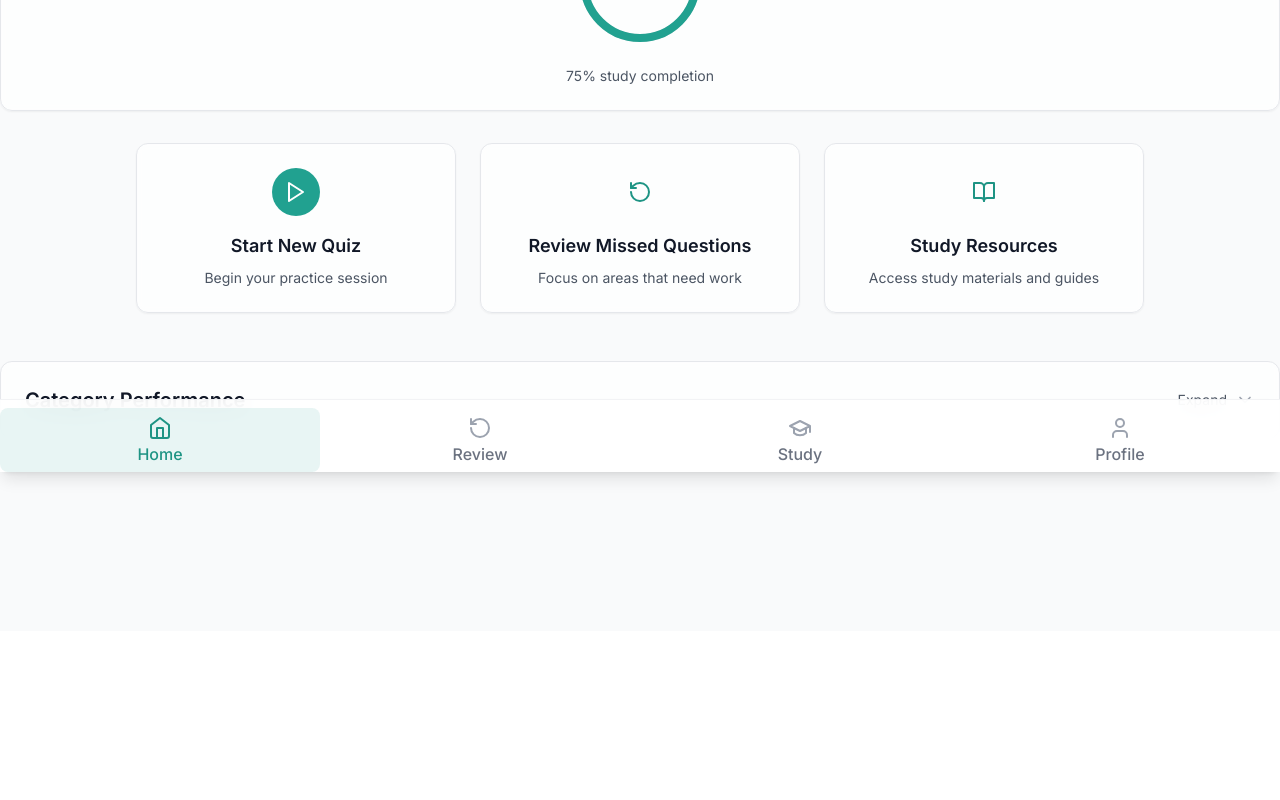
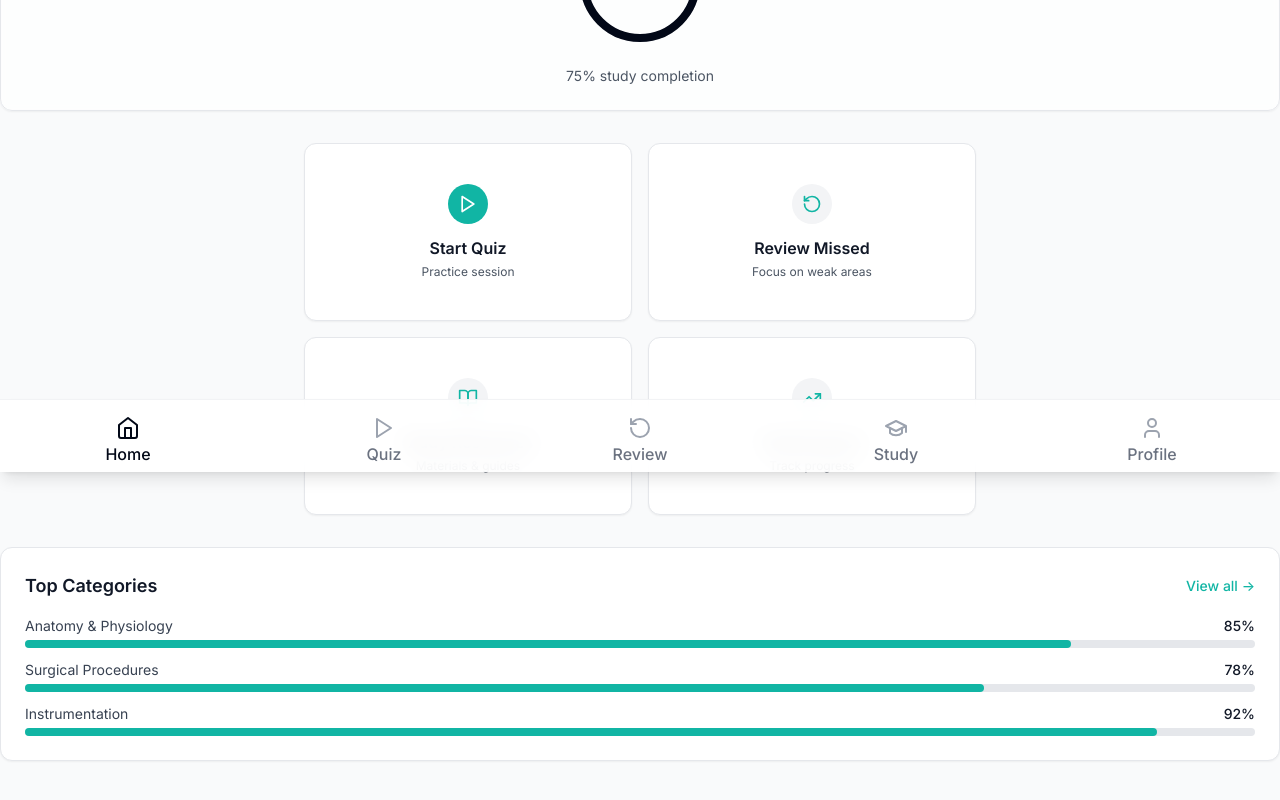
Before and after one commit to tlfla/study-supernova-beta, a React (Vite) app: page / in a window 1280 px wide. Shown: the part 328-1128 px from the top of the page. Before the commit the page ends 959 px from the top, so only its background shows below. Built offline with nearby package versions, Linux system fonts and the light colour scheme.

Commit message:
ui tweaks 1 929

```diff
--- a/src/components/common/BottomTabBar.tsx
+++ b/src/components/common/BottomTabBar.tsx
@@ -1,5 +1,5 @@
 import { useLocation, useNavigate } from 'react-router-dom'
-import { Home, BookOpen, RotateCcw, GraduationCap, User } from 'lucide-react'
+import { Home, BookOpen, RotateCcw, GraduationCap, User, Play } from 'lucide-react'
 import { clsx } from 'clsx'
 
 interface TabItem {
@@ -10,6 +10,7 @@ interface TabItem {
 
 const tabs: TabItem[] = [
   { path: '/', label: 'Home', icon: Home },
+  { path: '/quiz-options', label: 'Quiz', icon: Play },
   { path: '/review', label: 'Review', icon: RotateCcw },
   { path: '/study', label: 'Study', icon: GraduationCap },
   { path: '/profile', label: 'Profile', icon: User }
--- a/src/pages/Dashboard.tsx
+++ b/src/pages/Dashboard.tsx
@@ -122,95 +122,96 @@ export default function Dashboard() {
           </div>
         </Card>
 
-        {/* Hero Actions - Exactly 3 centered and tall */}
-        <div className="flex justify-center gap-6 mb-12">
+        {/* Quick Actions - 2x2 Grid */}
+        <div className="grid grid-cols-2 gap-4 mb-8 max-w-2xl mx-auto">
           <Card
-            className="cursor-pointer hover:shadow-lg transition-all duration-200 bg-white/70 backdrop-blur-sm shadow-lg rounded-2xl border-border min-h-[120px] w-80 flex flex-col justify-center"
+            className="cursor-pointer transition-all duration-200 border border-black/10 rounded-xl shadow-sm min-h-[110px] flex flex-col justify-center hover:ring-2 hover:ring-[var(--primary-500)]/20"
             onClick={handleStartQuiz}
           >
-            <div className="text-center">
-              <div className="bg-primary-500 w-12 h-12 rounded-full flex items-center justify-center mx-auto mb-4">
-                <Play className="h-6 w-6 text-white" />
+            <div className="text-center p-4">
+              <div className="w-10 h-10 rounded-full flex items-center justify-center mx-auto mb-3" style={{ backgroundColor: 'var(--primary-500)' }}>
+                <Play className="h-5 w-5 text-white" />
               </div>
-              <h3 className="font-semibold text-gray-900 text-lg mb-2">Start New Quiz</h3>
-              <p className="text-sm text-gray-600">Begin your practice session</p>
+              <h3 className="font-semibold text-gray-900 text-base mb-1">Start Quiz</h3>
+              <p className="text-xs text-gray-600">Practice session</p>
             </div>
           </Card>
 
           <Card
-            className="cursor-pointer hover:shadow-lg transition-all duration-200 bg-white/70 backdrop-blur-sm shadow-lg rounded-2xl border-border min-h-[120px] w-80 flex flex-col justify-center hover:bg-primary-50/70"
+            className="cursor-pointer transition-all duration-200 border border-black/10 rounded-xl shadow-sm min-h-[110px] flex flex-col justify-center hover:ring-2 hover:ring-[var(--primary-500)]/20"
             onClick={handleReviewMissed}
           >
-            <div className="text-center">
-              <div className="bg-primary-100 w-12 h-12 rounded-full flex items-center justify-center mx-auto mb-4">
-                <RotateCcw className="h-6 w-6 text-primary-600" />
+            <div className="text-center p-4">
+              <div className="w-10 h-10 rounded-full bg-gray-100 flex items-center justify-center mx-auto mb-3">
+                <RotateCcw className="h-5 w-5" style={{ color: 'var(--primary-500)' }} />
               </div>
-              <h3 className="font-semibold text-gray-900 text-lg mb-2">Review Missed Questions</h3>
-              <p className="text-sm text-gray-600">Focus on areas that need work</p>
+              <h3 className="font-semibold text-gray-900 text-base mb-1">Review Missed</h3>
+              <p className="text-xs text-gray-600">Focus on weak areas</p>
             </div>
           </Card>
 
           <Card
-            className="cursor-pointer hover:shadow-lg transition-all duration-200 bg-white/70 backdrop-blur-sm shadow-lg rounded-2xl border-border min-h-[120px] w-80 flex flex-col justify-center hover:bg-primary-50/70"
+            className="cursor-pointer transition-all duration-200 border border-black/10 rounded-xl shadow-sm min-h-[110px] flex flex-col justify-center hover:ring-2 hover:ring-[var(--primary-500)]/20"
             onClick={handleStudyResources}
           >
-            <div className="text-center">
-              <div className="bg-primary-100 w-12 h-12 rounded-full flex items-center justify-center mx-auto mb-4">
-                <BookOpen className="h-6 w-6 text-primary-600" />
+            <div className="text-center p-4">
+              <div className="w-10 h-10 rounded-full bg-gray-100 flex items-center justify-center mx-auto mb-3">
+                <BookOpen className="h-5 w-5" style={{ color: 'var(--primary-500)' }} />
               </div>
-              <h3 className="font-semibold text-gray-900 text-lg mb-2">Study Resources</h3>
-              <p className="text-sm text-gray-600">Access study materials and guides</p>
+              <h3 className="font-semibold text-gray-900 text-base mb-1">Study Resources</h3>
+              <p className="text-xs text-gray-600">Materials & guides</p>
+            </div>
+          </Card>
+
+          <Card
+            className="cursor-pointer transition-all duration-200 border border-black/10 rounded-xl shadow-sm min-h-[110px] flex flex-col justify-center hover:ring-2 hover:ring-[var(--primary-500)]/20"
+            onClick={() => navigate('/profile#performance')}
+          >
+            <div className="text-center p-4">
+              <div className="w-10 h-10 rounded-full bg-gray-100 flex items-center justify-center mx-auto mb-3">
+                <TrendingUp className="h-5 w-5" style={{ color: 'var(--primary-500)' }} />
+              </div>
+              <h3 className="font-semibold text-gray-900 text-base mb-1">Performance</h3>
+              <p className="text-xs text-gray-600">Track progress</p>
             </div>
           </Card>
         </div>
 
-        {/* Category Performance */}
-        <Card className="bg-white/70 backdrop-blur-sm shadow-lg rounded-2xl border-border mb-8">
+        {/* Category Performance Snippet */}
+        <Card className="border border-black/10 rounded-xl shadow-sm">
+          <div className="flex items-center justify-between mb-4">
+            <h2 className="text-lg font-semibold text-gray-900">Top Categories</h2>
             <button
-            onClick={() => setCategoryPerformanceExpanded(!categoryPerformanceExpanded)}
-            className="flex items-center justify-between w-full text-left"
+              onClick={() => navigate('/profile#performance')}
+              className="text-sm font-medium hover:underline"
+              style={{ color: 'var(--primary-500)' }}
             >
-            <h2 className="text-xl font-semibold text-gray-900">Category Performance</h2>
-            <div className="flex items-center space-x-2">
-              <div className="text-sm text-gray-600">
-                {categoryPerformanceExpanded ? 'Collapse' : 'Expand'}
+              View all →
+            </button>
           </div>
-              {categoryPerformanceExpanded ? (
-                <ChevronUp className="h-5 w-5 text-gray-400" />
-              ) : (
-                <ChevronDown className="h-5 w-5 text-gray-400" />
-              )}
+          <div className="space-y-3">
+            {[
+              { name: 'Anatomy & Physiology', score: 85 },
+              { name: 'Surgical Procedures', score: 78 },
+              { name: 'Instrumentation', score: 92 }
+            ].map((category) => (
+              <div key={category.name} className="space-y-1">
+                <div className="flex items-center justify-between text-sm">
+                  <span className="text-gray-700">{category.name}</span>
+                  <span className="font-medium text-gray-900">{category.score}%</span>
                 </div>
-          </button>
-
-          {categoryPerformanceExpanded && (
-            <div className="mt-6 pt-6 border-t border-gray-200">
-              <div className="grid grid-cols-1 md:grid-cols-2 lg:grid-cols-3 gap-6">
-                {['Anatomy & Physiology', 'Surgical Procedures', 'Instrumentation'].map((category) => (
-                  <div key={category} className="space-y-3">
-                    <div className="flex items-center justify-between">
-                      <h3 className="font-medium text-gray-900">{category}</h3>
-                      <span className="text-sm text-gray-500">Best: 85%</span>
-                    </div>
-                    <div className="space-y-2">
-                      {/* Mock line graph placeholder */}
-                      <div className="h-16 bg-gray-50 rounded-lg flex items-end justify-between p-2 border border-gray-100">
-                        <div className="w-2 h-8 bg-primary-300 rounded-t"></div>
-                        <div className="w-2 h-12 bg-primary-400 rounded-t"></div>
-                        <div className="w-2 h-6 bg-primary-500 rounded-t"></div>
-                        <div className="w-2 h-10 bg-primary-600 rounded-t"></div>
-                        <div className="w-2 h-14 bg-primary-700 rounded-t"></div>
-                      </div>
-                      <div className="flex justify-between text-sm text-gray-600">
-                        <span>Practice this week: 12</span>
-                        <span>Tap to review →</span>
-                      </div>
+                <div className="w-full bg-gray-200 rounded-full h-2">
+                  <div
+                    className="h-2 rounded-full transition-all duration-300"
+                    style={{
+                      width: `${category.score}%`,
+                      backgroundColor: 'var(--primary-500)'
+                    }}
+                  />
                 </div>
               </div>
             ))}
           </div>
-            </div>
-          )}
         </Card>
 
       </div>
--- a/src/pages/Profile.tsx
+++ b/src/pages/Profile.tsx
@@ -96,9 +96,11 @@ export default function Profile() {
               </div>
               <button
                 onClick={() => handleToggle('notifications')}
-                className={`relative inline-flex h-6 w-11 items-center rounded-full transition-colors duration-200 focus:outline-none focus:ring-2 focus:ring-primary-500 focus:ring-offset-2 ${
-                  settings.notifications ? 'bg-primary-500' : 'bg-gray-200'
-                }`}
+                className="relative inline-flex h-6 w-11 items-center rounded-full transition-colors duration-200 focus:outline-none focus:ring-2 focus:ring-offset-2"
+                style={{
+                  backgroundColor: settings.notifications ? 'var(--primary-500)' : '#E5E7EB',
+                  boxShadow: settings.notifications ? `0 0 0 2px var(--primary-500)` : 'none'
+                }}
               >
                 <span
                   className={`inline-block h-4 w-4 transform rounded-full bg-white transition-transform duration-200 ${
@@ -119,9 +121,10 @@ export default function Profile() {
               </div>
               <button
                 onClick={() => handleToggle('soundEffects')}
-                className={`relative inline-flex h-6 w-11 items-center rounded-full transition-colors duration-200 focus:outline-none focus:ring-2 focus:ring-primary-500 focus:ring-offset-2 ${
-                  settings.soundEffects ? 'bg-primary-500' : 'bg-gray-200'
-                }`}
+                className="relative inline-flex h-6 w-11 items-center rounded-full transition-colors duration-200 focus:outline-none focus:ring-2 focus:ring-offset-2"
+                style={{
+                  backgroundColor: settings.soundEffects ? 'var(--primary-500)' : '#E5E7EB'
+                }}
               >
                 <span
                   className={`inline-block h-4 w-4 transform rounded-full bg-white transition-transform duration-200 ${
@@ -142,9 +145,10 @@ export default function Profile() {
               </div>
               <button
                 onClick={() => handleToggle('darkMode')}
-                className={`relative inline-flex h-6 w-11 items-center rounded-full transition-colors duration-200 focus:outline-none focus:ring-2 focus:ring-primary-500 focus:ring-offset-2 ${
-                  settings.darkMode ? 'bg-primary-500' : 'bg-gray-200'
-                }`}
+                className="relative inline-flex h-6 w-11 items-center rounded-full transition-colors duration-200 focus:outline-none focus:ring-2 focus:ring-offset-2"
+                style={{
+                  backgroundColor: settings.darkMode ? 'var(--primary-500)' : '#E5E7EB'
+                }}
               >
                 <span
                   className={`inline-block h-4 w-4 transform rounded-full bg-white transition-transform duration-200 ${
@@ -165,9 +169,10 @@ export default function Profile() {
               </div>
               <button
                 onClick={() => handleToggle('highContrast')}
-                className={`relative inline-flex h-6 w-11 items-center rounded-full transition-colors duration-200 focus:outline-none focus:ring-2 focus:ring-primary-500 focus:ring-offset-2 ${
-                  settings.highContrast ? 'bg-primary-500' : 'bg-gray-200'
-                }`}
+                className="relative inline-flex h-6 w-11 items-center rounded-full transition-colors duration-200 focus:outline-none focus:ring-2 focus:ring-offset-2"
+                style={{
+                  backgroundColor: settings.highContrast ? 'var(--primary-500)' : '#E5E7EB'
+                }}
               >
                 <span
                   className={`inline-block h-4 w-4 transform rounded-full bg-white transition-transform duration-200 ${
@@ -186,24 +191,62 @@ export default function Profile() {
           </div>
         </Card>
 
+        {/* Category Performance */}
+        <Card className="mb-8" id="performance">
+          <h2 className="text-xl font-semibold text-gray-900 mb-6">Category Performance</h2>
+          <div className="space-y-4">
+            {[
+              { name: 'Anatomy & Physiology', score: 85, attempted: 45 },
+              { name: 'Surgical Procedures', score: 78, attempted: 38 },
+              { name: 'Instrumentation', score: 92, attempted: 52 },
+              { name: 'Sterilization', score: 88, attempted: 41 },
+              { name: 'Patient Care', score: 76, attempted: 35 },
+              { name: 'Microbiology', score: 81, attempted: 28 },
+              { name: 'Pharmacology', score: 73, attempted: 30 },
+              { name: 'Medical Ethics', score: 90, attempted: 22 },
+              { name: 'Emergency Procedures', score: 69, attempted: 18 },
+              { name: 'Post-Operative Care', score: 84, attempted: 25 }
+            ].map((category) => (
+              <div key={category.name} className="space-y-2">
+                <div className="flex items-center justify-between text-sm">
+                  <span className="text-gray-700 font-medium">{category.name}</span>
+                  <div className="flex items-center gap-3">
+                    <span className="text-gray-500 text-xs">{category.attempted} attempted</span>
+                    <span className="font-bold text-gray-900 min-w-[45px] text-right">{category.score}%</span>
+                  </div>
+                </div>
+                <div className="w-full bg-gray-200 rounded-full h-2">
+                  <div
+                    className="h-2 rounded-full transition-all duration-300"
+                    style={{
+                      width: `${category.score}%`,
+                      backgroundColor: 'var(--primary-500)'
+                    }}
+                  />
+                </div>
+              </div>
+            ))}
+          </div>
+        </Card>
+
         {/* Your Stats */}
-        <Card>
+        <Card className="mb-8">
           <h2 className="text-xl font-semibold text-gray-900 mb-6">Your Stats</h2>
           <div className="grid grid-cols-1 md:grid-cols-3 gap-6">
             <div className="text-center">
-              <p className="text-3xl font-bold text-primary-600">
+              <p className="text-3xl font-bold" style={{ color: 'var(--primary-500)' }}>
                 {state.userProgress.reduce((sum, p) => sum + p.questions_attempted, 0)}
               </p>
               <p className="text-sm text-gray-600 mt-1">Questions Attempted</p>
             </div>
             <div className="text-center">
-              <p className="text-3xl font-bold text-green-600">
+              <p className="text-3xl font-bold" style={{ color: 'var(--success-500)' }}>
                 {state.userProgress.reduce((sum, p) => sum + p.questions_correct, 0)}
               </p>
               <p className="text-sm text-gray-600 mt-1">Correct Answers</p>
             </div>
             <div className="text-center">
-              <p className="text-3xl font-bold text-blue-600">
+              <p className="text-3xl font-bold" style={{ color: 'var(--primary-500)' }}>
                 {state.userProgress.length > 0
                   ? Math.round(state.userProgress.reduce((sum, p) => sum + p.best_score, 0) / state.userProgress.length)
                   : 0
@@ -215,7 +258,7 @@ export default function Profile() {
         </Card>
 
         {/* App Info */}
-        <Card>
+        <Card className="mb-8">
           <h2 className="text-xl font-semibold text-gray-900 mb-6">App Information</h2>
           <div className="space-y-4">
             <div className="flex justify-between items-center">
@@ -224,7 +267,7 @@ export default function Profile() {
             </div>
             <div className="flex justify-between items-center">
               <span className="text-gray-600">Data Provider</span>
-              <span className="font-medium text-primary-600">Mock Data</span>
+              <span className="font-medium" style={{ color: 'var(--primary-500)' }}>Mock Data</span>
             </div>
             <div className="flex justify-between items-center">
               <span className="text-gray-600">Questions Available</span>
--- a/src/pages/QuizOptions.tsx
+++ b/src/pages/QuizOptions.tsx
@@ -43,12 +43,21 @@ const questionCounts = [
   { value: '100', label: '100 Questions' }
 ]
 
+const questionSources = [
+  { value: 'fresh', label: 'Fresh Questions' },
+  { value: 'missed', label: 'Missed Questions' },
+  { value: 'bookmarked', label: 'Bookmarked' },
+  { value: 'all_available', label: 'All Available' }
+]
+
 export default function QuizOptions() {
   const navigate = useNavigate()
   const { dispatch } = useAppContext()
   const dataProvider = DataProvider.getInstance()
 
+  const [selectedCategory, setSelectedCategory] = useState('all')
   const [selectedQuestionCount, setSelectedQuestionCount] = useState('20')
+  const [selectedSource, setSelectedSource] = useState('fresh')
   const [selectedTimeLimit, setSelectedTimeLimit] = useState('none')
   const [selectedMode, setSelectedMode] = useState('practice')
   const [isLoading, setIsLoading] = useState(false)
@@ -142,10 +151,68 @@ export default function QuizOptions() {
 
       {/* Main Content */}
       <div className="max-w-4xl mx-auto px-4 py-8 safe-area-padding-left safe-area-padding-right safe-area-padding-bottom">
-        <Card className="mb-8 bg-white/70 backdrop-blur-sm shadow-lg rounded-2xl border-border">
+        <Card className="mb-8 border border-black/10 rounded-xl shadow-sm bg-white">
           <h2 className="text-xl font-semibold text-gray-900 mb-6">Quiz Configuration</h2>
 
           <div className="space-y-6">
+            {/* Category */}
+            <div>
+              <label className="block text-sm font-medium text-gray-700 mb-2">
+                Category
+              </label>
+              <Dropdown
+                options={categories}
+                value={selectedCategory}
+                onChange={setSelectedCategory}
+                placeholder="Select category"
+              />
+            </div>
+
+            {/* Question Source */}
+            <div>
+              <label className="block text-sm font-medium text-gray-700 mb-2">
+                Question Source
+              </label>
+              <Dropdown
+                options={questionSources}
+                value={selectedSource}
+                onChange={setSelectedSource}
+                placeholder="Select source"
+              />
+            </div>
+
+            {/* Question Count */}
+            <div>
+              <label className="block text-sm font-medium text-gray-700 mb-2">
+                Number of Questions
+              </label>
+              <input
+                type="number"
+                min="5"
+                max="100"
+                step="5"
+                value={selectedQuestionCount}
+                onChange={(e) => setSelectedQuestionCount(e.target.value)}
+                className="w-full bg-white border border-black/10 rounded-xl px-3 py-2 focus:outline-none focus:ring-2 focus:ring-[var(--primary-500)] focus:border-[var(--primary-500)]"
+              />
+              <div className="flex gap-2 mt-2">
+                {['10', '20', '30'].map((count) => (
+                  <button
+                    key={count}
+                    onClick={() => setSelectedQuestionCount(count)}
+                    className={`px-3 py-1 text-sm rounded-lg border transition-colors ${
+                      selectedQuestionCount === count
+                        ? 'border-[var(--primary-500)] text-white'
+                        : 'border-black/10 text-gray-700 hover:border-black/20'
+                    }`}
+                    style={selectedQuestionCount === count ? { backgroundColor: 'var(--primary-500)' } : {}}
+                  >
+                    {count}
+                  </button>
+                ))}
+              </div>
+            </div>
+
             {/* Quiz Mode */}
             <div>
               <label className="block text-sm font-medium text-gray-700 mb-2">
@@ -161,19 +228,6 @@ export default function QuizOptions() {
                 Practice: Shows rationales after answer submission; optional timer.
                 Exam: No rationales until results; timer on by default.
               </p>
-            </div>
-
-            {/* Question Count */}
-            <div>
-              <label className="block text-sm font-medium text-gray-700 mb-2">
-                Number of Questions
-              </label>
-              <Dropdown
-                options={questionCounts}
-                value={selectedQuestionCount}
-                onChange={setSelectedQuestionCount}
-                placeholder="Select question count"
-              />
             </div>
 
             {/* Time Limit */}
@@ -196,14 +250,16 @@ export default function QuizOptions() {
 
         {/* Start Quiz Button */}
         <div className="flex justify-center">
-          <Button
+          <button
             onClick={handleStartQuiz}
-            isLoading={isLoading}
-            size="lg"
-            className="px-8"
+            disabled={isLoading}
+            className="px-8 py-3 text-white font-medium rounded-lg transition-colors duration-200 focus:outline-none focus:ring-2 focus:ring-offset-2 disabled:opacity-50"
+            style={{ backgroundColor: 'var(--primary-500)' }}
+            onMouseEnter={(e) => !isLoading && (e.currentTarget.style.backgroundColor = 'var(--primary-600)')}
+            onMouseLeave={(e) => !isLoading && (e.currentTarget.style.backgroundColor = 'var(--primary-500)')}
           >
-            Start Quiz
-          </Button>
+            {isLoading ? 'Loading...' : 'Start Quiz'}
+          </button>
         </div>
       </div>
     </div>
```
Also changed, not shown: src/pages/Quiz.tsx (+16 -10 lines), src/pages/Results.tsx (+30 -37 lines), src/styles/tailwind.css. Lines whose indentation alone changed are shown as unchanged.
